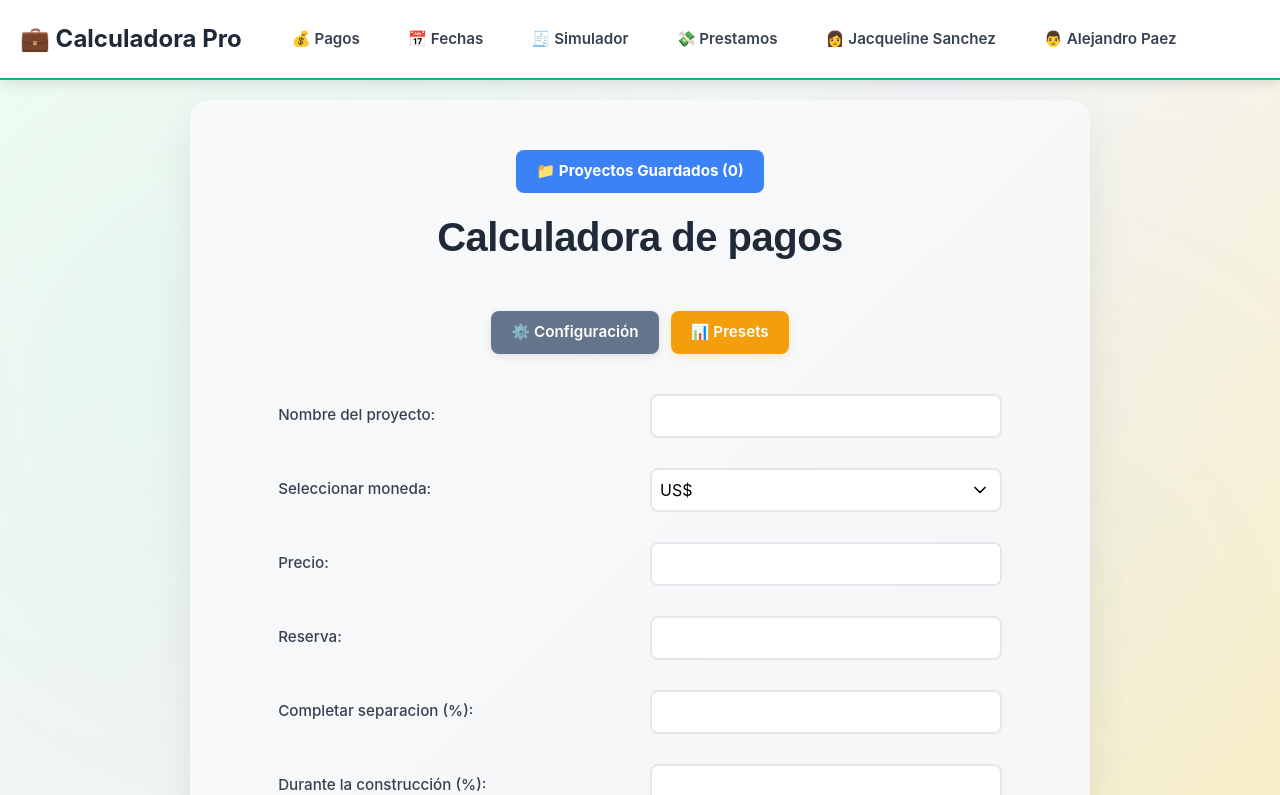
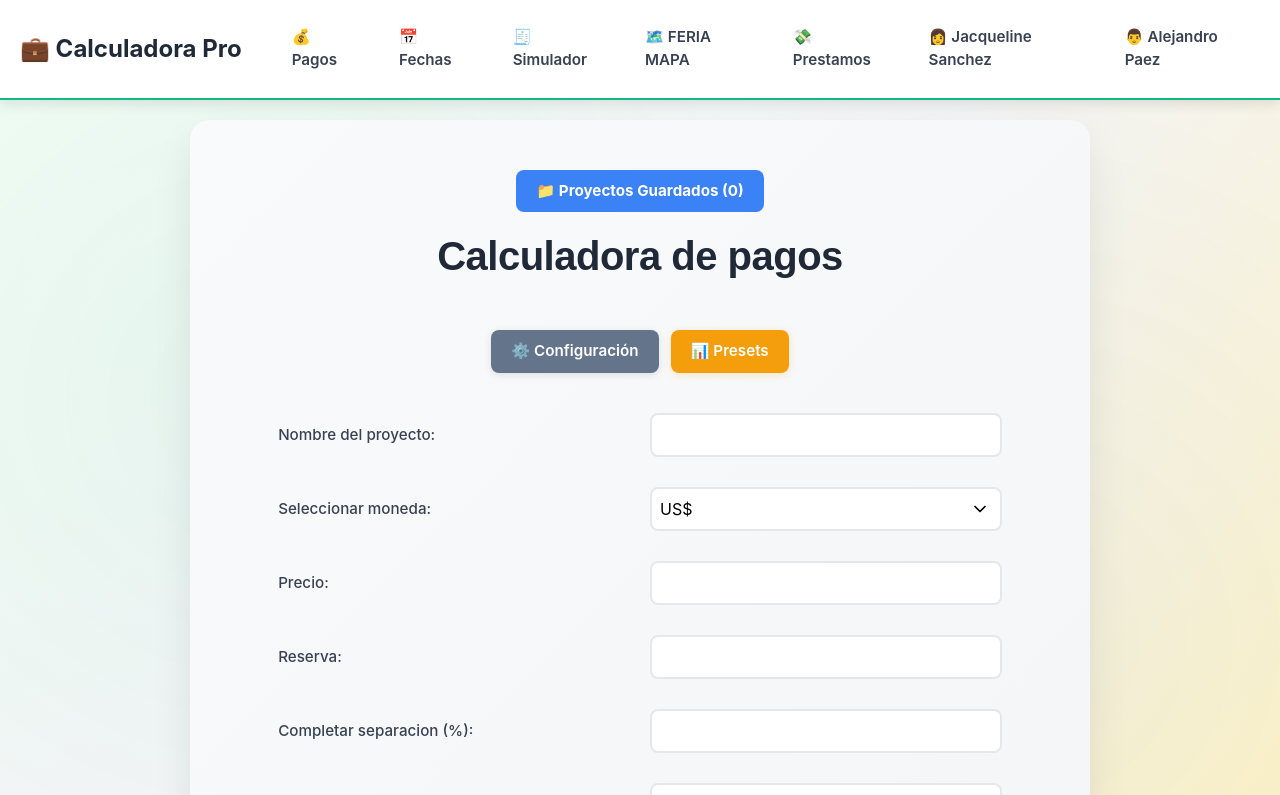
Before and after one commit to alpasa50/ProjectCalculator, a React (Create React App) app: page / in a window 1280 px wide. Shown: the top 795 px of the page. Built offline with nearby package versions, Linux system fonts and the light colour scheme; the HTML template or start-up script is replaced by a standard one.

Commit message:
Adding map button

```diff
--- a/src/pages/Menu.js
+++ b/src/pages/Menu.js
@@ -94,6 +94,29 @@ function Menu() {
           </Nav.Link>
           <Nav.Link
             as={Link}
+            to="/feriabr"
+            style={{
+              color: '#374151',
+              fontWeight: '600',
+              background: 'transparent',
+              padding: '10px 20px',
+              borderRadius: '8px',
+              transition: 'all 0.3s ease',
+              fontSize: 'clamp(0.8rem, 2vw, 0.95rem)'
+            }}
+            onMouseEnter={(e) => {
+              e.target.style.backgroundColor = '#f0fdf4';
+              e.target.style.color = '#10b981';
+            }}
+            onMouseLeave={(e) => {
+              e.target.style.backgroundColor = 'transparent';
+              e.target.style.color = '#374151';
+            }}
+          >
+            🗺️ FERIA MAPA
+          </Nav.Link>
+          <Nav.Link
+            as={Link}
             to="/loan-calculator"
             style={{
               color: '#374151',
```
